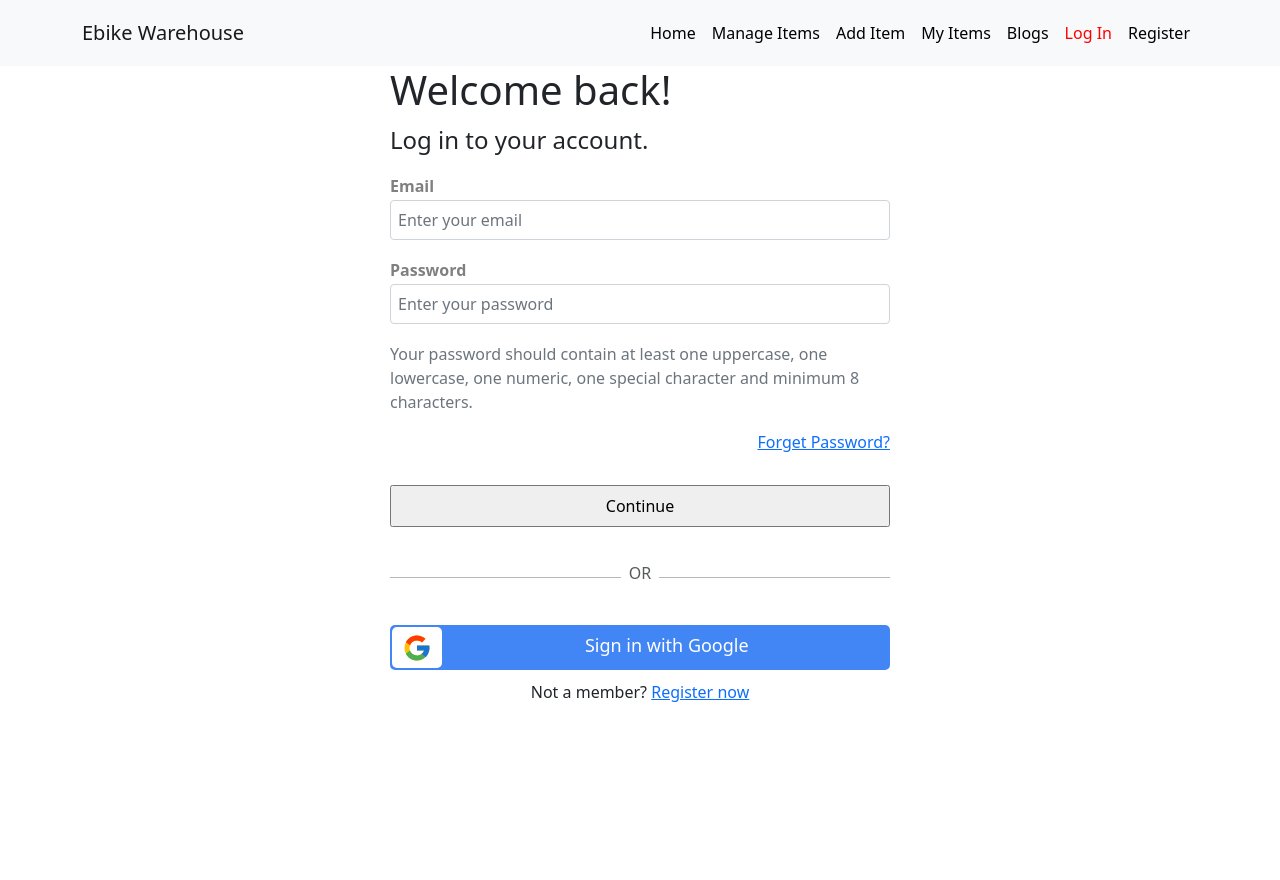
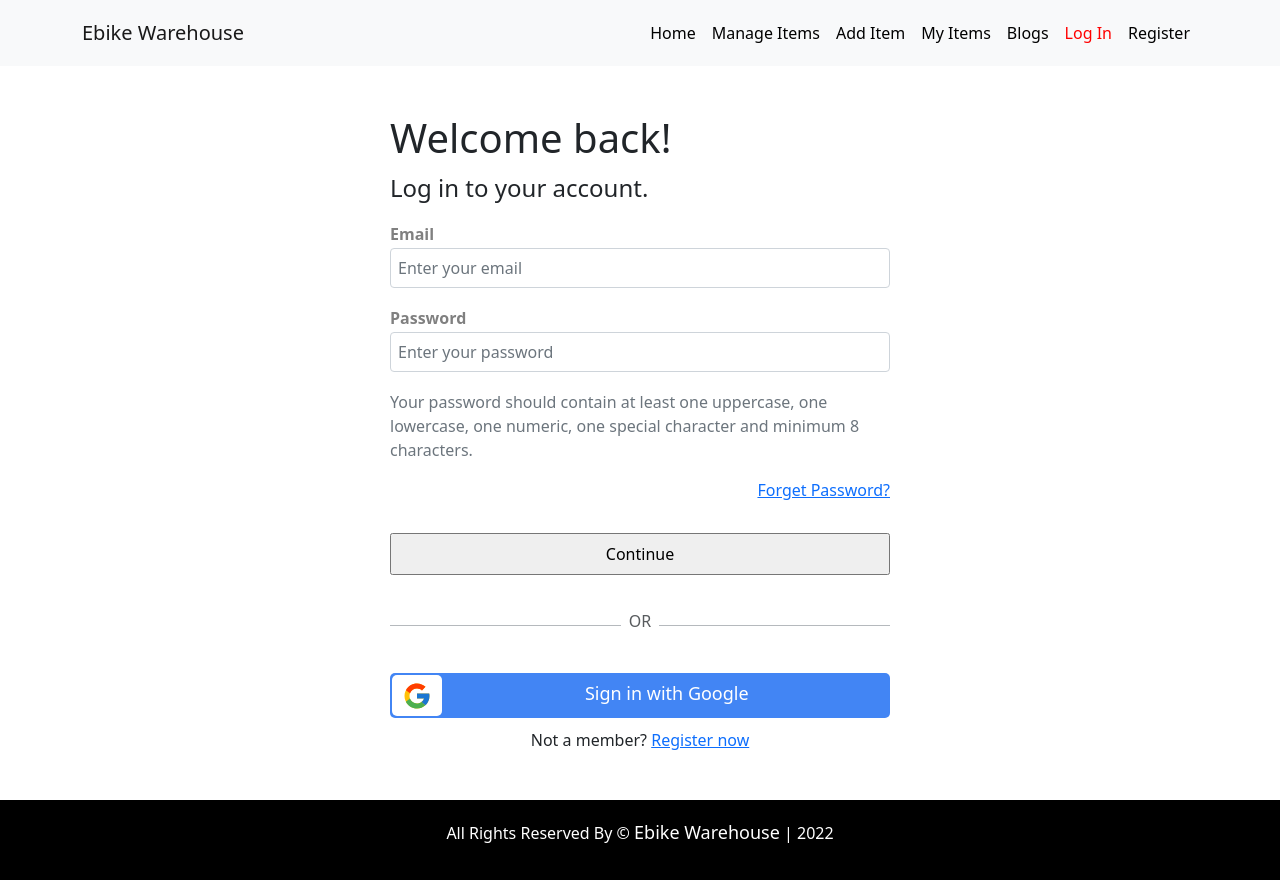
Before and after one commit to nurmdrafi/ebike-warehouse-management-client, a React (Create React App) app: page /login in a window 1280 px wide. Before the commit the page ends 800 px from the top, so only its background shows below. Built offline with nearby package versions, Linux system fonts and the light colour scheme; no server answers.

Commit message:
footer added

```diff
--- a/src/components/Auth/LogIn/LogIn.js
+++ b/src/components/Auth/LogIn/LogIn.js
@@ -1,6 +1,6 @@
 import React, { useEffect, useState } from "react";
 import { useForm } from "react-hook-form";
-import { Link } from "react-router-dom";
+import { Link, useLocation, useNavigate } from "react-router-dom";
 import "./Login.css";
 import { FcGoogle } from "react-icons/fc";
 import {
@@ -28,6 +28,10 @@
 const LogIn = () => {
   const [email, setEmail] = useState("");
   const [password, setPassword] = useState("");
+
+  const navigate = useNavigate();
+  let location = useLocation();
+  let from = location.state?.from?.pathname || "/";
   const {
     register,
     handleSubmit,
@@ -68,10 +72,8 @@
       })
       .then(({ data }) => {
         localStorage.setItem("accessToken", data.accessToken);
-        // navigate(from, { replace: true });
+        navigate(from, { replace: true });
       });
-
-
 
     // reset input field
     reset();
@@ -137,7 +139,7 @@
   }
 
   return (
-    <div className="form-container">
+    <div className="form-container my-5">
       <div>
         <Toaster />
       </div>
--- a/src/components/Auth/Register/Register.js
+++ b/src/components/Auth/Register/Register.js
@@ -82,7 +82,7 @@
   }
 
   return (
-    <div className="form-container">
+    <div className="form-container my-5">
       <div>
         <Toaster />
       </div>
--- a/src/components/Inventory/ManageInventories/ManageInventories.js
+++ b/src/components/Inventory/ManageInventories/ManageInventories.js
@@ -92,7 +92,7 @@
     tableInstance;
 
   return (
-    <div className="container">
+    <div className="container" style={{minHeight: "80vh"}}>
       <Toaster/>
       <div className="d-flex justify-content-end mt-5">
         <button className="btn btn-success" onClick={() => navigate("/add-items")}>Add New Item</button>
--- a/src/components/Inventory/MyItems/MyItems.js
+++ b/src/components/Inventory/MyItems/MyItems.js
@@ -114,7 +114,7 @@
         return <Loading/>
       }
 
-  return <div className="container">
+  return <div className="container" style={{minHeight: "80vh"}}>
   <Toaster/>
   <table {...getTableProps()} className="container my-4">
     <thead>
--- a/src/components/NotFound/NotFound.css
+++ b/src/components/NotFound/NotFound.css
@@ -5,7 +5,7 @@
   }
   .not-found .details{
     padding-top: 5%;
-    min-height: calc(100vh - 202px);
+    min-height: 80vh;
   }
   .not-found button{
     border: 0;
--- a/src/components/Shared/Footer/Footer.js
+++ b/src/components/Shared/Footer/Footer.js
@@ -1,10 +1,18 @@
-import React from 'react';
+import React from "react";
+import './footer.css'
 
 const Footer = () => {
-    return (
-        <div>
-        </div>
-    );
+  return (
+    <div className="bg-black d-flex align-items-center justify-content-center footer" style={{height: '80px'}}>
+      <p className="text-center text-white">
+        All Rights Reserved By &copy;{" "}
+        <span className="brand" style={{ fontSize: "18px" }}>
+          Ebike Warehouse
+        </span>{" "}
+        | {new Date().getFullYear()}
+      </p>
+    </div>
+  );
 };
 
 export default Footer;
--- /dev/null
+++ b/src/components/Shared/Footer/footer.css
@@ -0,0 +1,7 @@
+.footer {
+    /* margin-top: 80px; */
+  position: relative;
+  bottom: 0;
+  width: 100%;
+  height: 80px;
+}
```
Also changed, not shown: src/components/Auth/RequireAuth/RequireAuth.js (added, +35 -0 lines).
